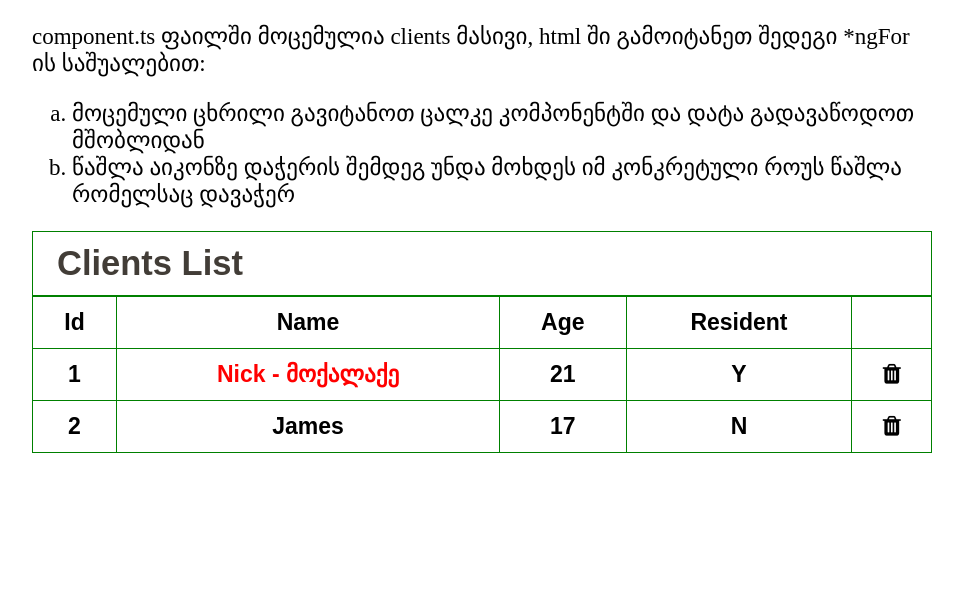
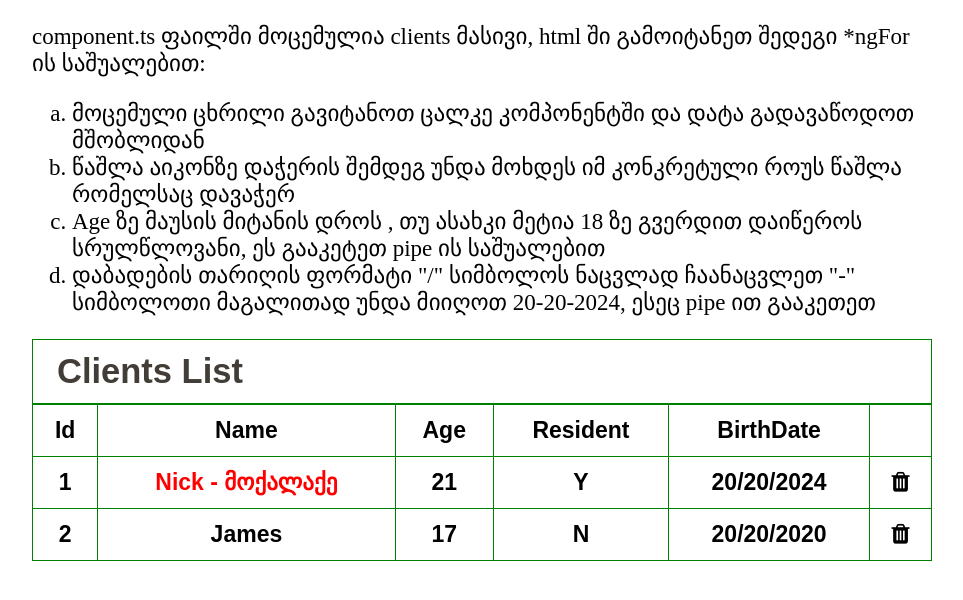
Before and after one commit to gptskialadze/bog-training, an Angular app: page / in a window 1280 px wide. Shown: the top 600 px of the page, without its empty margins (158-1121 px from the left). Built offline with nearby package versions, Linux system fonts and the light colour scheme.

Commit message:
davaleba

```diff
--- a/src/app/app.component.html
+++ b/src/app/app.component.html
@@ -5,6 +5,8 @@
 <ol type="a">
     <li>მოცემული ცხრილი გავიტანოთ ცალკე კომპონენტში და დატა გადავაწოდოთ მშობლიდან</li>
     <li>წაშლა აიკონზე დაჭერის შემდეგ უნდა მოხდეს იმ კონკრეტული როუს წაშლა რომელსაც დავაჭერ</li>
+    <li>Age ზე მაუსის მიტანის დროს , თუ ასახკი მეტია 18 ზე გვერდით დაიწეროს სრულწლოვანი, ეს გააკეტეთ pipe ის საშუალებით</li>
+    <li>დაბადების თარიღის ფორმატი "/" სიმბოლოს ნაცვლად ჩაანაცვლეთ "-" სიმბოლოთი მაგალითად უნდა მიიღოთ 20-20-2024, ესეც pipe ით გააკეთეთ </li>
 </ol>
 
 </div>
@@ -20,6 +22,7 @@
                 <th>Name</th>
                 <th>Age</th>
                 <th>Resident</th>
+                <th>BirthDate</th>
                 <th></th>
             </tr>
             <tr>
@@ -27,6 +30,7 @@
                 <th style="color: red">Nick - მოქალაქე</th>
                 <th>21</th>
                 <th>Y</th>
+                <th>20/20/2024</th>
                <th>
                 <i class="fa fa-trash"></i>
                </th>
@@ -36,6 +40,7 @@
                 <th>James</th>
                 <th>17</th>
                 <th>N</th>
+                <th>20/20/2020</th>
                 <th>
                   <i class="fa fa-trash"></i>
                 </th>
--- a/src/app/app.component.ts
+++ b/src/app/app.component.ts
@@ -8,11 +8,11 @@ import { Component } from '@angular/core';
 export class AppComponent {
    clients =
   [
-    { id: 1, name: "Name1", age: 20, resident: "Y" },
-    { id: 3, name: "Name3", age: 40, resident: "N" },
-    { id: 2, name: "Name2", age: 16, resident: "N" },
-    { id: 5, name: "Name5", age: 25, resident: "Y" },
-    { id: 4, name: "Name4", age: 17, resident: "N" },
+    { id: 1, name: "Name1", age: 20, resident: "Y", birthDate: '20/20/2004' },
+    { id: 3, name: "Name3", age: 40, resident: "N", birthDate: '20/20/1984' },
+    { id: 2, name: "Name2", age: 16, resident: "N", birthDate: '20/20/2008' },
+    { id: 5, name: "Name5", age: 25, resident: "Y", birthDate: '20/20/1999' },
+    { id: 4, name: "Name4", age: 17, resident: "N", birthDate: '20/20/2010' },
 
   ]
 }
```
